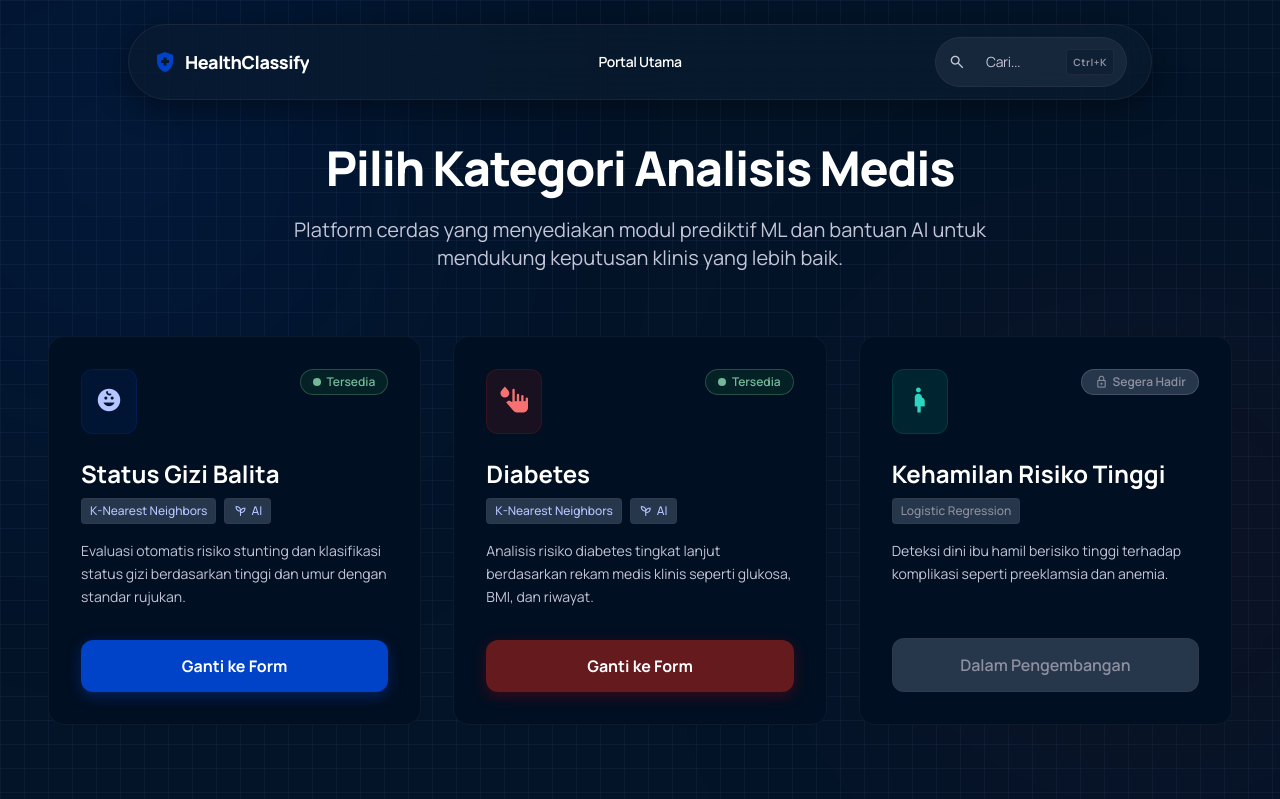
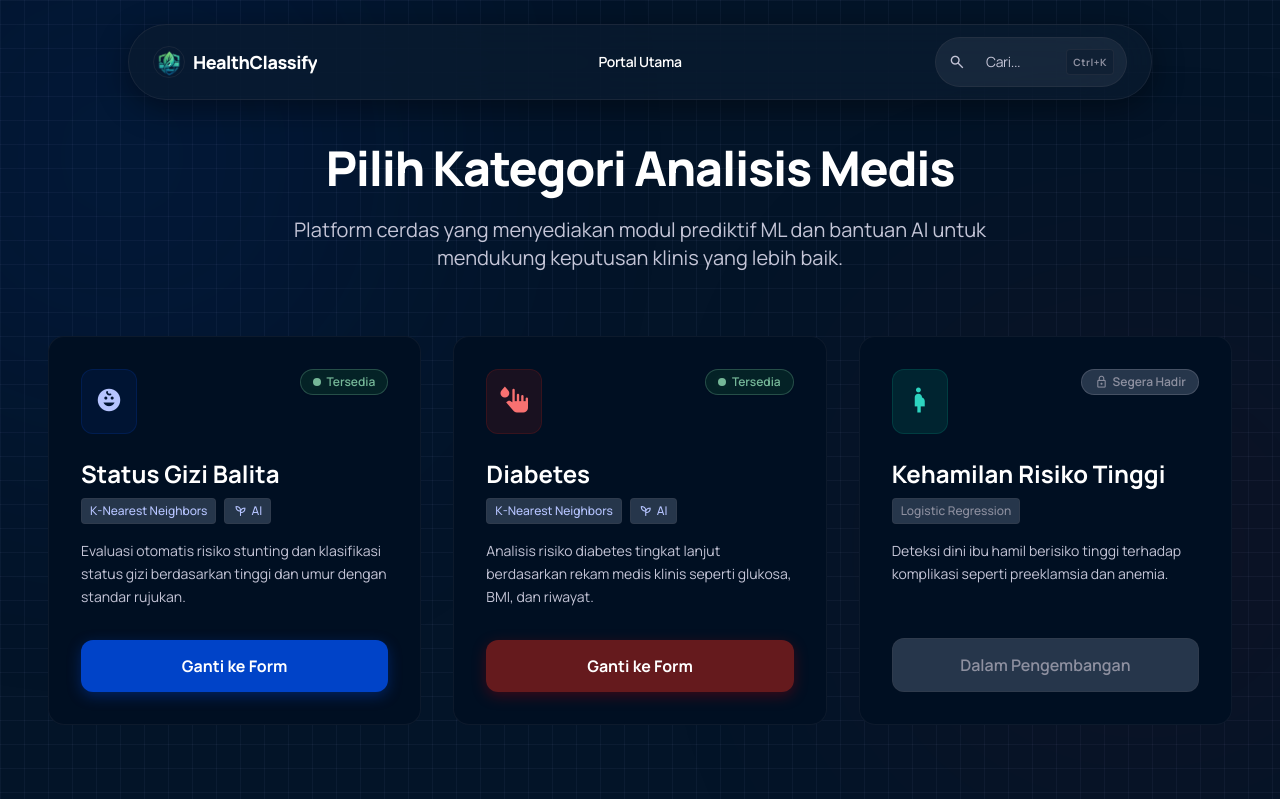
Before and after one commit to Dialius/HealthClassify, a Flask app: page / in a window 1280 px wide; the page is wider, and only the part inside the window is pictured. Shown: the top 799 px of that part. Run offline with Flask 3, Linux system fonts and the light colour scheme; some libraries are stand-ins or nearby versions.

Commit message:
feat: update logo and favicon across all pages

```diff
--- a/templates/diabetes.html
+++ b/templates/diabetes.html
@@ -9,6 +9,7 @@
     <link crossorigin="" href="https://fonts.gstatic.com" rel="preconnect"/>
     <link href="https://fonts.googleapis.com/css2?family=Manrope:wght@200..800&display=swap" rel="stylesheet"/>
     <link href="https://fonts.googleapis.com/css2?family=Material+Symbols+Outlined:wght,FILL@100..700,0..1&display=swap" rel="stylesheet"/>
+    <link rel="icon" type="image/png" href="{{ url_for('static', filename='logo.png') }}" />
 
     <script id="tailwind-config">
         tailwind.config = {
@@ -122,7 +123,7 @@
     <div class="fixed top-0 w-full z-50 p-3 sm:p-4 md:p-6 transition-all flex justify-center pointer-events-none">
         <header class="pointer-events-auto w-full max-w-7xl bg-[#0b1c30]/70 backdrop-blur-2xl shadow-[0_8px_32px_rgba(0,0,0,0.4)] border border-outline-variant/30 rounded-full font-manrope text-sm tracking-tight px-4 sm:px-6 py-2 sm:py-3 flex justify-between items-center">
             <div class="text-base sm:text-lg font-extrabold tracking-tight text-white flex items-center gap-1 sm:gap-2 truncate max-w-[50%] sm:max-w-none">
-                <span class="material-symbols-outlined text-red-500 text-xl sm:text-2xl shrink-0" style="font-variation-settings: 'FILL' 1;">glucose</span>
+                <img src="{{ url_for('static', filename='logo.png') }}" alt="Logo" class="h-6 w-6 sm:h-8 sm:w-8 shrink-0 object-contain rounded-full border border-outline-variant/30" />
                 <span class="truncate">Modul Diabetes</span>
             </div>
 
--- a/templates/home.html
+++ b/templates/home.html
@@ -9,6 +9,7 @@
     <link crossorigin="" href="https://fonts.gstatic.com" rel="preconnect"/>
     <link href="https://fonts.googleapis.com/css2?family=Manrope:wght@200..800&display=swap" rel="stylesheet"/>
     <link href="https://fonts.googleapis.com/css2?family=Material+Symbols+Outlined:wght,FILL@100..700,0..1&display=swap" rel="stylesheet"/>
+    <link rel="icon" type="image/png" href="{{ url_for('static', filename='logo.png') }}" />
 
     <script id="tailwind-config">
         tailwind.config = {
@@ -103,7 +104,7 @@
         <header class="pointer-events-auto w-full max-w-5xl bg-[#0b1c30]/70 backdrop-blur-2xl shadow-[0_8px_32px_rgba(0,0,0,0.4)] border border-outline-variant/30 rounded-full font-manrope text-sm tracking-tight transition-all px-4 sm:px-6 py-2 sm:py-3 flex items-center justify-between">
             <div class="flex-1 flex justify-start min-w-0">
                 <a href="/" class="text-base sm:text-lg font-extrabold tracking-tight text-white flex items-center gap-1 sm:gap-2 hover:opacity-80 transition-opacity truncate">
-                    <span class="material-symbols-outlined text-primary-container text-xl sm:text-2xl shrink-0" style="font-variation-settings: 'FILL' 1;">health_and_safety</span>
+                    <img src="{{ url_for('static', filename='logo.png') }}" alt="Logo" class="h-6 w-6 sm:h-8 sm:w-8 shrink-0 object-contain rounded-full border border-outline-variant/30" />
                     <span class="truncate hidden xs:inline sm:inline">HealthClassify</span>
                 </a>
             </div>
--- a/templates/stunting.html
+++ b/templates/stunting.html
@@ -9,6 +9,7 @@
     <link crossorigin="" href="https://fonts.gstatic.com" rel="preconnect"/>
     <link href="https://fonts.googleapis.com/css2?family=Manrope:wght@200..800&display=swap" rel="stylesheet"/>
     <link href="https://fonts.googleapis.com/css2?family=Material+Symbols+Outlined:wght,FILL@100..700,0..1&display=swap" rel="stylesheet"/>
+    <link rel="icon" type="image/png" href="{{ url_for('static', filename='logo.png') }}" />
 
     <script id="tailwind-config">
         tailwind.config = {
@@ -96,7 +97,7 @@
     <div class="fixed top-0 w-full z-50 p-3 sm:p-4 md:p-6 transition-all flex justify-center pointer-events-none">
         <header class="pointer-events-auto w-full max-w-7xl bg-[#0b1c30]/70 backdrop-blur-2xl shadow-[0_8px_32px_rgba(0,0,0,0.4)] border border-outline-variant/30 rounded-full font-manrope text-sm tracking-tight px-4 sm:px-6 py-2 sm:py-3 flex justify-between items-center">
             <div class="text-base sm:text-lg font-extrabold tracking-tight text-white flex items-center gap-1 sm:gap-2 truncate max-w-[50%] sm:max-w-none">
-                <span class="material-symbols-outlined text-primary-container text-xl sm:text-2xl shrink-0" style="font-variation-settings: 'FILL' 1;">child_care</span>
+                <img src="{{ url_for('static', filename='logo.png') }}" alt="Logo" class="h-6 w-6 sm:h-8 sm:w-8 shrink-0 object-contain rounded-full border border-outline-variant/30" />
                 <span class="truncate">Modul Stunting</span>
             </div>
 
```
Also changed, not shown: static/logo.png (added).
